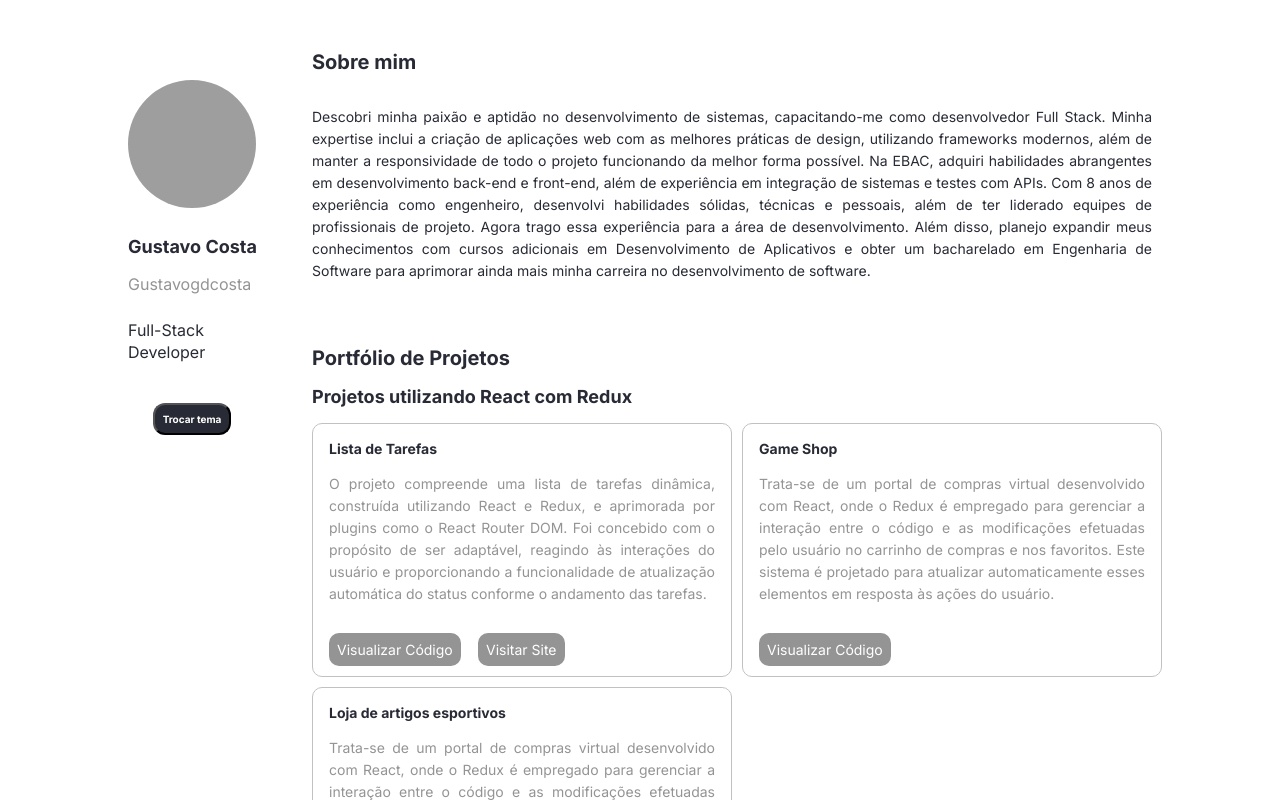
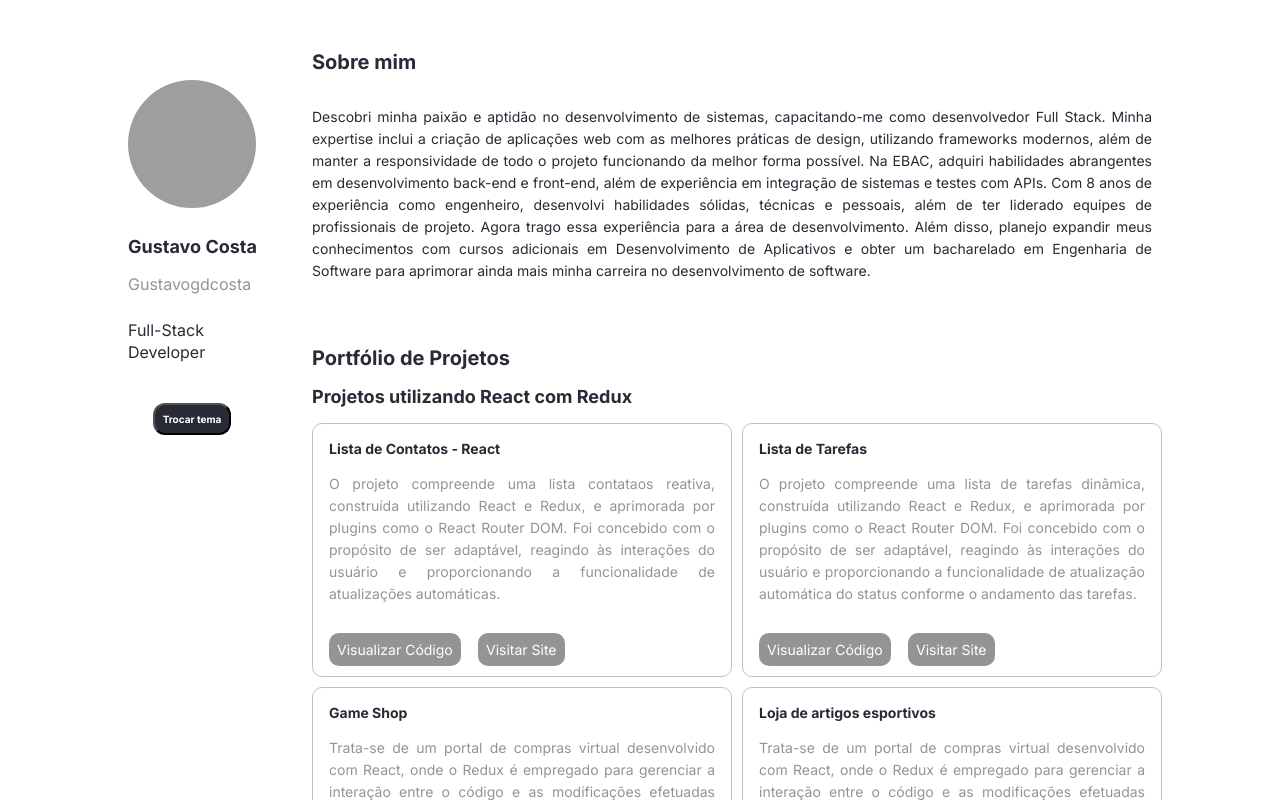
Before and after one commit to Gustavogdcosta/M29-homepage, a React (Create React App) app: page / in a window 1280 px wide. Shown: the top 800 px of the page. Built offline with nearby package versions, Linux system fonts and the light colour scheme; grey boxes are pictures that could not be loaded.

Commit message:
adicionando M31-exercicio

```diff
--- /dev/null
+++ b/src/components/Projeto/24-listadecontatos/index.tsx
@@ -0,0 +1,18 @@
+import Paragrafo from "../../paragrafo";
+import Titulo from "../../title";
+import { BotaoVizitarSite, Card, LinkBotao} from '../style';
+
+const ProjetoVinteQuatro = () => (
+    <Card>
+        <Titulo> Lista de Contatos - React </Titulo>
+        <Paragrafo tipo="secundario">
+        O projeto compreende uma lista contataos reativa, construída utilizando React e Redux, e aprimorada por plugins como o React Router DOM. Foi concebido com o propósito de ser adaptável,
+        reagindo às interações do usuário e proporcionando a funcionalidade de atualizações automáticas.
+        </Paragrafo>
+        <LinkBotao href="https://github.com/Gustavogdcosta/Modulo31-entrega-lista_de_contatos" target="_blank"> Visualizar Código </LinkBotao>
+        <BotaoVizitarSite href="https://modulo31-entrega-lista-de-contatos.vercel.app/" target="_blank"> Visitar Site </BotaoVizitarSite>
+    </Card>
+    )
+
+
+export default ProjetoVinteQuatro;
--- a/src/containers/projetos/index.tsx
+++ b/src/containers/projetos/index.tsx
@@ -14,6 +14,7 @@ import ProjetoVinte from "../../components/Projeto/20-GaleriaDefotos";
 import ProjetoVinteEUm from "../../components/Projeto/21-ListadeContatos";
 import ProjetoVinteDois from "../../components/Projeto/22-AplicacaoFetch";
 import ProjetoVinteTres from "../../components/Projeto/23-Listadetarefas";
+import ProjetoVinteQuatro from "../../components/Projeto/24-listadecontatos";
 import ProjetoTres from "../../components/Projeto/3-Portfolio";
 import ProjetoQuatro from "../../components/Projeto/4-PortaldeEmpregos";
 import ProjetoCinco from "../../components/Projeto/5-Listadetarefas";
@@ -29,6 +30,9 @@ const Projetos = () => (
         <Titulo fontSize={20}>Portfólio de Projetos</Titulo>
         <Titulo fontSize={18}> Projetos utilizando React com Redux </Titulo>
         <Lista>
+            <li>
+                <ProjetoVinteQuatro />
+            </li>
             <li>
                 <ProjetoVinteTres />
             </li>
```
